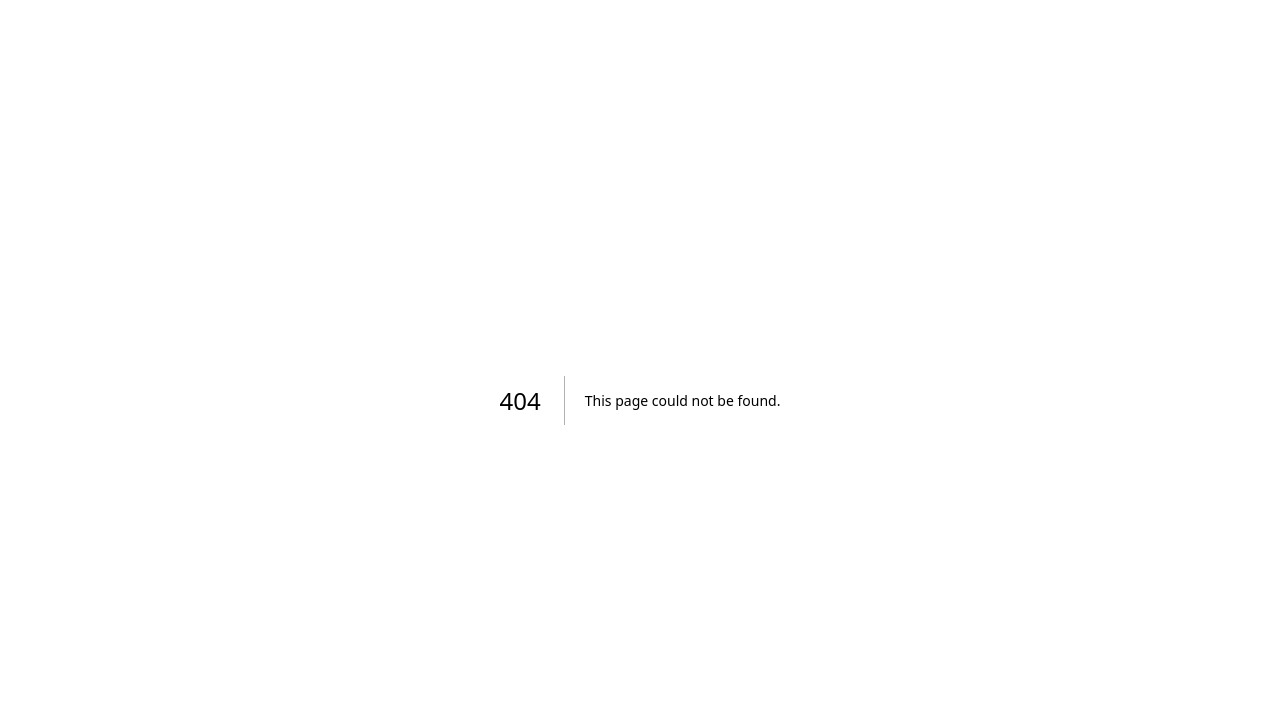
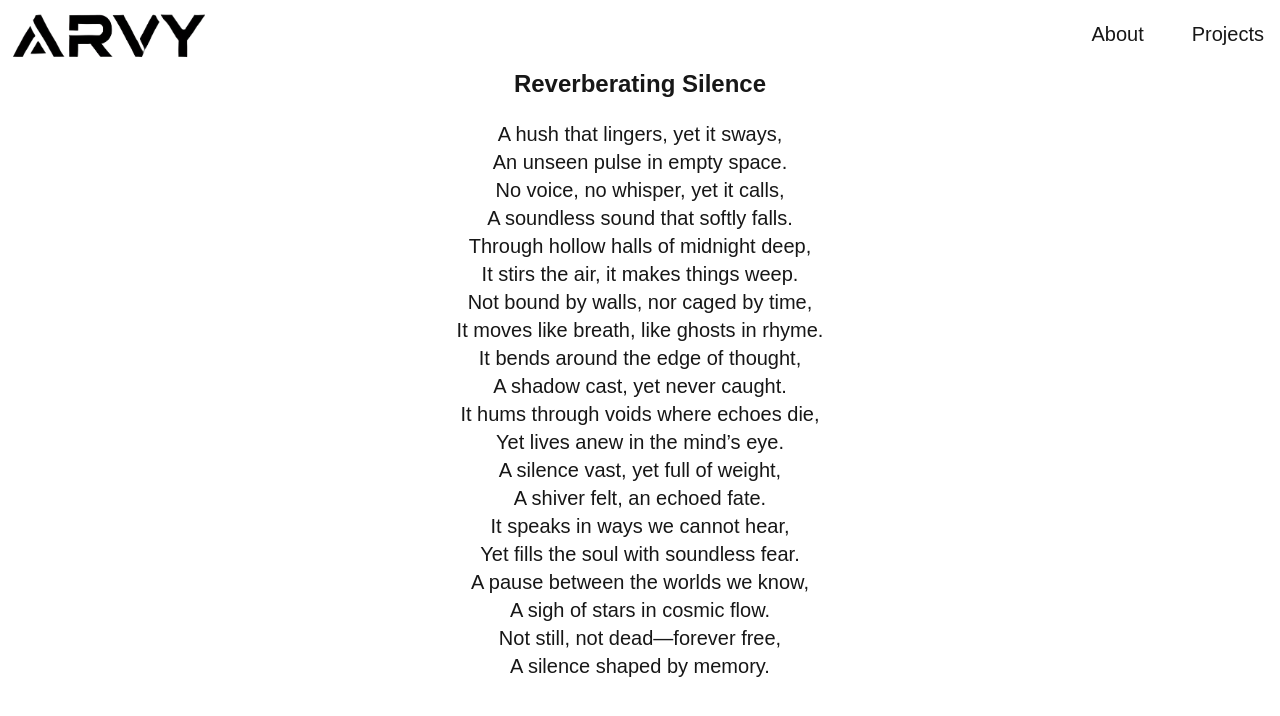
Before and after one commit to shreeraviadhikari/shreeraviadhikari.com, a Next.js app: page /blogs/reverberating-silence in a window 1280 px wide. Before the commit this address had no page. Shown: the top 716 px of the page. Built offline with nearby package versions, Linux system fonts and the light colour scheme.

Commit message:
fix: links

```diff
--- a/src/app/blog.js
+++ b/src/app/blog.js
@@ -9,40 +9,40 @@ const blogPosts = [
     excerpt:
       "Learn about the new Python3.13, GIL and no GIL methods and their impact",
   },
+  // {
+  //   id: 2,
+  //   title: "Skibidi",
+  //   image: "/2.jpg",
+  //   excerpt:
+  //     "Tailwind CSS is a utility-first CSS framework that allows rapid UI development with ease...",
+  // },
   {
-    id: 2,
-    title: "Skibidi",
-    image: "/2.jpg",
-    excerpt:
-      "Tailwind CSS is a utility-first CSS framework that allows rapid UI development with ease...",
-  },
-  {
-    id: 3,
+    id: "reverberating-silence",
     title: "Reverberating silence",
     image: "/3.jpg",
     excerpt:
       "When Silence is loud, it reverberates through the vaccum. It moves as shockwaves traverse and ripples across the void.",
   },
-  {
-    id: 4,
-    title: "Reverse Polarity",
-    image: "/4.jpg",
-    excerpt:
-      "When Silence is loud, it reverberates through the vaccum. It moves as shockwaves traverse and ripples across the void.",
-  },
-  {
-    id: 5,
-    title: "Divine Rampage",
-    image: "/5.jpg",
-    excerpt:
-      "When Silence is loud, it reverberates through the vaccum. It moves as shockwaves traverse and ripples across the void.",
-  },
+  // {
+  //   id: 4,
+  //   title: "Reverse Polarity",
+  //   image: "/4.jpg",
+  //   excerpt:
+  //     "When Silence is loud, it reverberates through the vaccum. It moves as shockwaves traverse and ripples across the void.",
+  // },
+  // {
+  //   id: 5,
+  //   title: "Divine Rampage",
+  //   image: "/5.jpg",
+  //   excerpt:
+  //     "When Silence is loud, it reverberates through the vaccum. It moves as shockwaves traverse and ripples across the void.",
+  // },
 ];
 
 const BlogPage = () => {
   return (
     <div className="container mx-auto p-4">
-      <h1 className="text-3xl font-bold mb-6">Latest Articles</h1>
+      <h1 className="text-3xl text-center font-bold mb-6">Latest Articles</h1>
       <div className="grid md:grid-cols-2 gap-6">
         {blogPosts.map((post) => (
           <div
--- /dev/null
+++ b/src/app/blogs/reverberating-silence/page.js
@@ -0,0 +1,56 @@
+import Navbar from "@/commons/Navbar";
+import React from "react";
+
+export default function Silence() {
+  return (
+    <section>
+      <Navbar />
+      <h1 className="text-2xl font-semibold text-center mb-5">
+        Reverberating Silence
+      </h1>
+
+      <p className="text-center text-xl">A hush that lingers, yet it sways, </p>
+      <p className="text-center text-xl">An unseen pulse in empty space. </p>
+      <p className="text-center text-xl">
+        No voice, no whisper, yet it calls,{" "}
+      </p>
+      <p className="text-center text-xl">
+        A soundless sound that softly falls.{" "}
+      </p>
+      <p className="text-center text-xl">
+        Through hollow halls of midnight deep,{" "}
+      </p>
+      <p className="text-center text-xl">
+        It stirs the air, it makes things weep.{" "}
+      </p>
+      <p className="text-center text-xl">
+        Not bound by walls, nor caged by time,{" "}
+      </p>
+      <p className="text-center text-xl">
+        It moves like breath, like ghosts in rhyme.{" "}
+      </p>
+      <p className="text-center text-xl">
+        It bends around the edge of thought,{" "}
+      </p>
+      <p className="text-center text-xl">A shadow cast, yet never caught. </p>
+      <p className="text-center text-xl">
+        It hums through voids where echoes die,{" "}
+      </p>
+      <p className="text-center text-xl">Yet lives anew in the mind’s eye. </p>
+      <p className="text-center text-xl">
+        A silence vast, yet full of weight,{" "}
+      </p>
+      <p className="text-center text-xl">A shiver felt, an echoed fate. </p>
+      <p className="text-center text-xl">It speaks in ways we cannot hear, </p>
+      <p className="text-center text-xl">
+        Yet fills the soul with soundless fear.{" "}
+      </p>
+      <p className="text-center text-xl">
+        A pause between the worlds we know,{" "}
+      </p>
+      <p className="text-center text-xl">A sigh of stars in cosmic flow. </p>
+      <p className="text-center text-xl">Not still, not dead—forever free, </p>
+      <p className="text-center text-xl">A silence shaped by memory. </p>
+    </section>
+  );
+}
--- a/src/app/projects/page.js
+++ b/src/app/projects/page.js
@@ -6,8 +6,15 @@ export default function Projects() {
     <div>
       <Navbar />
       <div className="container mx-auto p-4">
-        <h1 className="text-4xl font-bold text-center mt-10">My Projects</h1>
-        <p className="text-center mt-4">This is the projects page.</p>
+        <h1 className="text-4xl font-bold text-center mt-10">
+          Project Portfolio
+        </h1>
+        <p className="mt-4">
+          There are several projects which are public in my Github Profile.
+        </p>
+        <p className="mt-4">
+          Apart from that, there are other professional projects listed here.
+        </p>
       </div>
     </div>
   );
```
